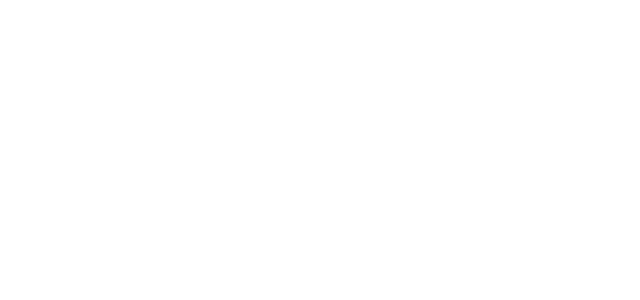
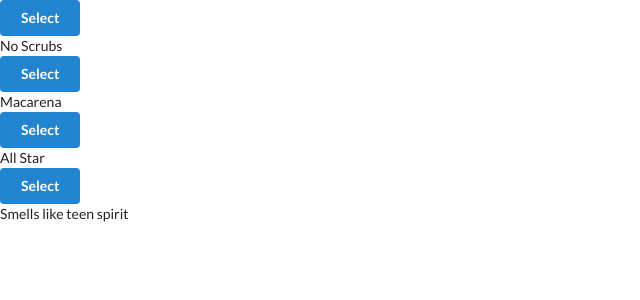
Before and after one commit to oliver-gomes/react-stephg, a React (Create React App) app in the folder songs/: page / in a window 1280 px wide. Shown: the top 300 px of the page, without its empty margins (0-640 px from the left). Built offline with nearby package versions, Linux system fonts and the light colour scheme.

Commit message:
maptostateprops update

```diff
--- /dev/null
+++ b/songs/src/actions/index.js
@@ -0,0 +1,6 @@
+export const selectSong = song => {
+  return {
+    type: "SONG_SELECTED",
+    payload: song
+  };
+};
--- a/songs/src/components/App.js
+++ b/songs/src/components/App.js
@@ -1,5 +1,10 @@
 import React from "react";
+import SongList from "./SongList";
 
 export default function App() {
-  return <div />;
+  return (
+    <div>
+      <SongList />
+    </div>
+  );
 }
--- /dev/null
+++ b/songs/src/components/SongList.js
@@ -0,0 +1,27 @@
+import React from "react";
+import { connect } from "react-redux";
+
+class SongList extends React.Component {
+  renderList() {
+    return this.props.songs.map(song => {
+      return (
+        <div className="item" key={song.title}>
+          <div className="right floated content">
+            <button className="ui button primary">Select</button>
+          </div>
+          <div className="content">{song.title}</div>
+        </div>
+      );
+    });
+  }
+
+  render() {
+    return <div>{this.renderList()}</div>;
+  }
+}
+
+const mapStateToProps = state => {
+  return { songs: state.songs };
+};
+
+export default connect(mapStateToProps)(SongList);
--- a/songs/src/index.js
+++ b/songs/src/index.js
@@ -1,5 +1,15 @@
 import React from "react";
 import ReactDOM from "react-dom";
 import App from "./components/App";
+import { Provider } from "react-redux";
+import { createStore } from "redux";
+import reducers from "./reducers";
 
-ReactDOM.render(<App />, document.querySelector("#root"));
+const store = createStore(reducers);
+
+ReactDOM.render(
+  <Provider store={store}>
+    <App />
+  </Provider>,
+  document.querySelector("#root")
+);
--- /dev/null
+++ b/songs/src/reducers/index.js
@@ -0,0 +1,22 @@
+import { combineReducers } from "redux";
+
+const songsReducer = () => {
+  return [
+    { title: "No Scrubs", duration: "4:05" },
+    { title: "Macarena", duration: "4:05" },
+    { title: "All Star", duration: "4:05" },
+    { title: "Smells like teen spirit", duration: "4:05" }
+  ];
+};
+
+const selectedSongReducer = (selectedSong = null, action) => {
+  if (action.type === "SONG_SELECTED") {
+    return action.payload;
+  }
+  return selectedSong;
+};
+
+export default combineReducers({
+  songs: songsReducer,
+  selectedSong: selectedSongReducer
+});
```
